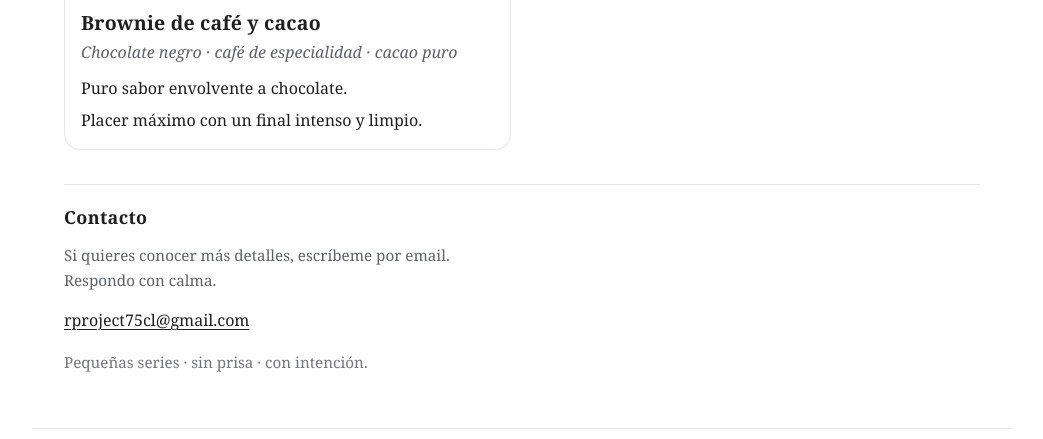
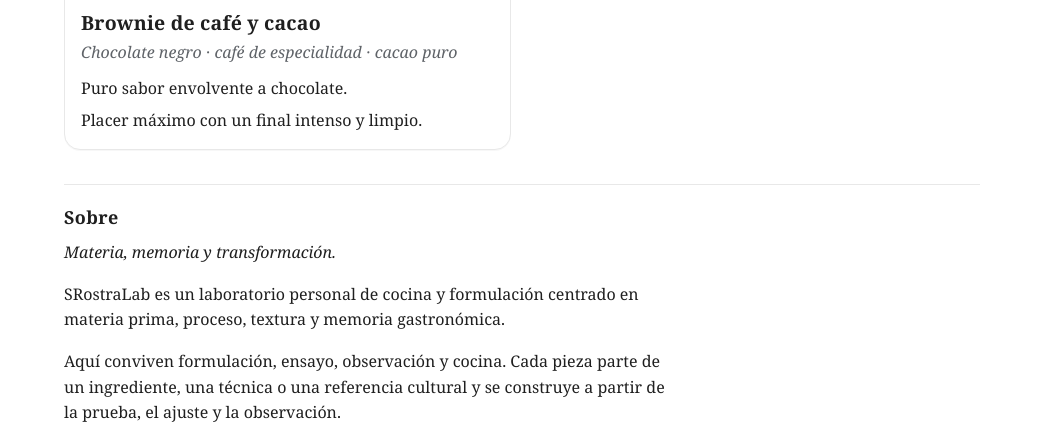
Before and after one commit to SROS95/static-web-lab, a plain HTML site: page index.html in a window 1280 px wide. Shown: the part 2167-2606 px from the top of the page, without its empty margins (118-1161 px from the left). Drawn offline with Linux system fonts and the light colour scheme.

Commit message:
Add About section

```diff
--- a/index.html
+++ b/index.html
@@ -355,6 +355,24 @@
       </div>
     </section>
 
+
+    <section class="about" id="sobre" aria-labelledby="sobre-title">
+      <h3 id="sobre-title">Sobre</h3>
+
+      <p class="about__lead">Materia, memoria y transformación.</p>
+
+      <p>
+        SRostraLab es un laboratorio personal de cocina y formulación centrado
+        en materia prima, proceso, textura y memoria gastronómica.
+      </p>
+
+      <p>
+        Aquí conviven formulación, ensayo, observación y cocina. Cada pieza
+        parte de un ingrediente, una técnica o una referencia cultural y se
+        construye a partir de la prueba, el ajuste y la observación.
+      </p>
+    </section>
+
     <section class="contact" aria-label="Contacto">
       <h3>Contacto</h3>
       <p class="small">
--- a/style.css
+++ b/style.css
@@ -216,6 +216,30 @@
   margin: 0 0 6px;
 }
 
+/* Sobre */
+.about {
+  margin-top: 34px;
+  padding-top: 22px;
+  border-top: 1px solid var(--line);
+}
+
+.about h3 {
+  margin-bottom: 12px;
+}
+
+.about__lead {
+  margin: 0 0 14px;
+  font-style: italic;
+}
+
+.about p {
+  max-width: 68ch;
+}
+
+.about p:last-child {
+  margin-bottom: 0;
+}
+
 /* Contacto */
 .contact {
   margin-top: 34px;
```
Also changed, not shown: en/index.html (+18 -0 lines).
